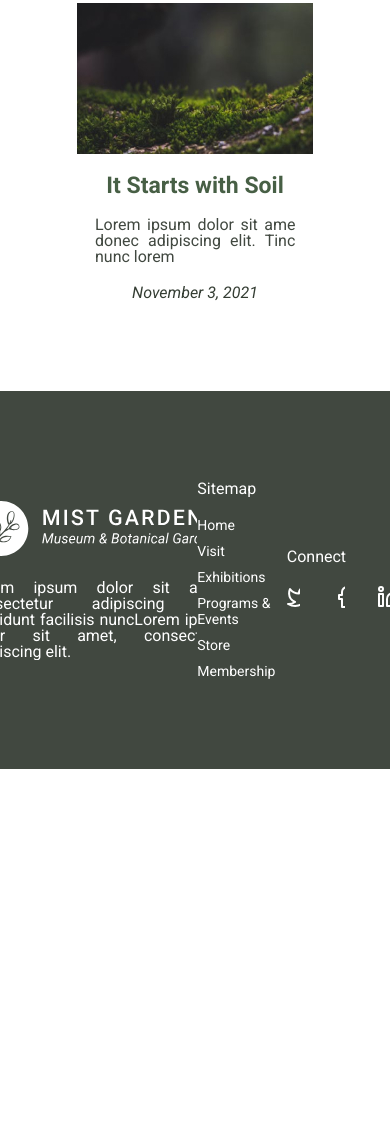
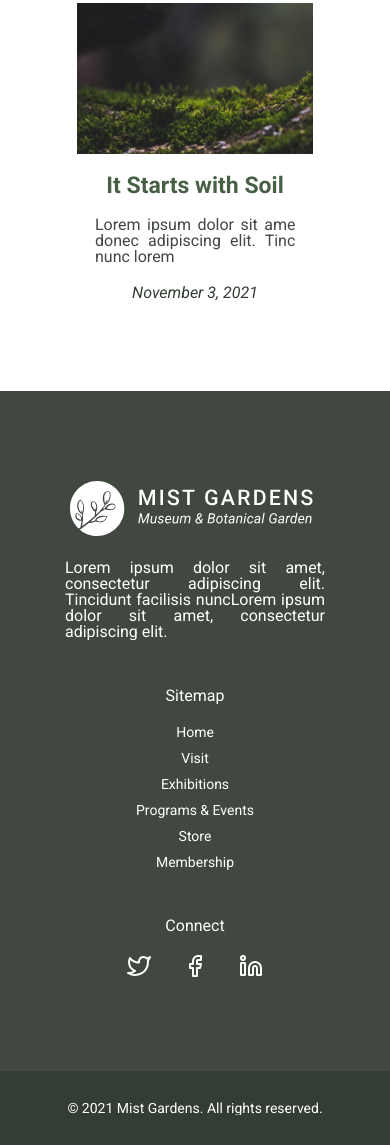
Before and after one commit to Null-logic-0/Botanical-Garden-community, a plain HTML site: page index.html in a window 390 px wide. Shown: the part 3110-4255 px from the top of the page. Before the commit the page ends 3879 px from the top, so only its background shows below. Drawn offline with Linux system fonts and the light colour scheme.

Commit message:
added main and footer section fully responsive

```diff
--- a/index.html
+++ b/index.html
@@ -70,7 +70,7 @@
         </div>
         <img src="./assets/images/hero-img.png" alt="garden-img" class="hero__img" />
 
-        </div>
+
 
     </section>
     <main>
@@ -172,6 +172,7 @@
         </section>
     </main>
     <footer class="footer">
+        <div class="footer__wrapper">
             <div class="footer__logo-wrapper">
                 <img src="./assets/icons/footer-logo.svg" alt="footer-logo" class="footer__logo" />
                 <p class="footer__txt">
@@ -195,13 +196,19 @@
             <div class="footer__list">
                 <p class="footer__list-title">Connect</p>
                 <ul class="footer__icon">
-                <li class="footer__item-icon"><a href="#"><img src="./assets/icons/twitter.svg" alt="twitter"></a></li>
+                    <li class="footer__item-icon"><a href="#"><img src="./assets/icons/twitter.svg" alt="twitter"></a>
+                    </li>
                     <li class="footer__item-icon"><a href="#"><img src="./assets/icons/facebook.svg" alt="facebook"></a>
                     </li>
                     <li class="footer__item-icon"><a href="#"><img src="./assets/icons/linkedin.svg" alt="linkedin"></a>
                     </li>
 
                 </ul>
+
+            </div>
+        </div>
+        <div class="footer__bottom">
+            <p class="footer__bottom-txt">© 2021 Mist Gardens. All rights reserved.</p>
 
         </div>
 
--- a/style/index.css
+++ b/style/index.css
@@ -568,7 +568,32 @@ html {
     gap: 20px;
 }
 
-@media only screen and (max-width: 966px) {
+@media only screen and (max-width: 1300px) {
+    .news__item-txt {
+        width: 300px;
+    }
+
+    .news__item-img {
+        width: 400px;
+    }
+}
+
+
+@media only screen and (max-width: 1024px) {
+    .news__item-txt {
+        width: 200px;
+    }
+
+    .news__item-img {
+        width: 300px;
+    }
+
+}
+
+
+
+
+@media only screen and (max-width: 900px) {
     .news {
         display: flex;
         flex-direction: column;
@@ -652,8 +677,12 @@ html {
 }
 
 /*|| Footer-section */
+.footer {
+    display: flex;
+    flex-direction: column;
+}
 
-.footer {
+.footer__wrapper {
     display: flex;
     align-items: center;
     justify-content: space-evenly;
@@ -719,3 +748,35 @@ html {
     display: flex;
     gap: 32px;
 }
+
+.footer__bottom {
+    background: var(--Header-text, #343D33);
+    width: 100%;
+    display: flex;
+    justify-content: center;
+    padding: 30px 0;
+}
+
+.footer__bottom {
+    color: var(--white, #FFF);
+    font-size: 14px;
+    font-weight: 400;
+}
+
+@media only screen and (max-width: 774px) {
+    .footer__wrapper {
+        display: flex;
+        flex-direction: column;
+        align-items: center;
+        gap: 48px;
+    }
+
+    .footer__list,
+    .footer__nav-list {
+        display: flex;
+        flex-direction: column;
+        align-items: center;
+    }
+
+
+}
```
Lines whose indentation alone changed are shown as unchanged.
